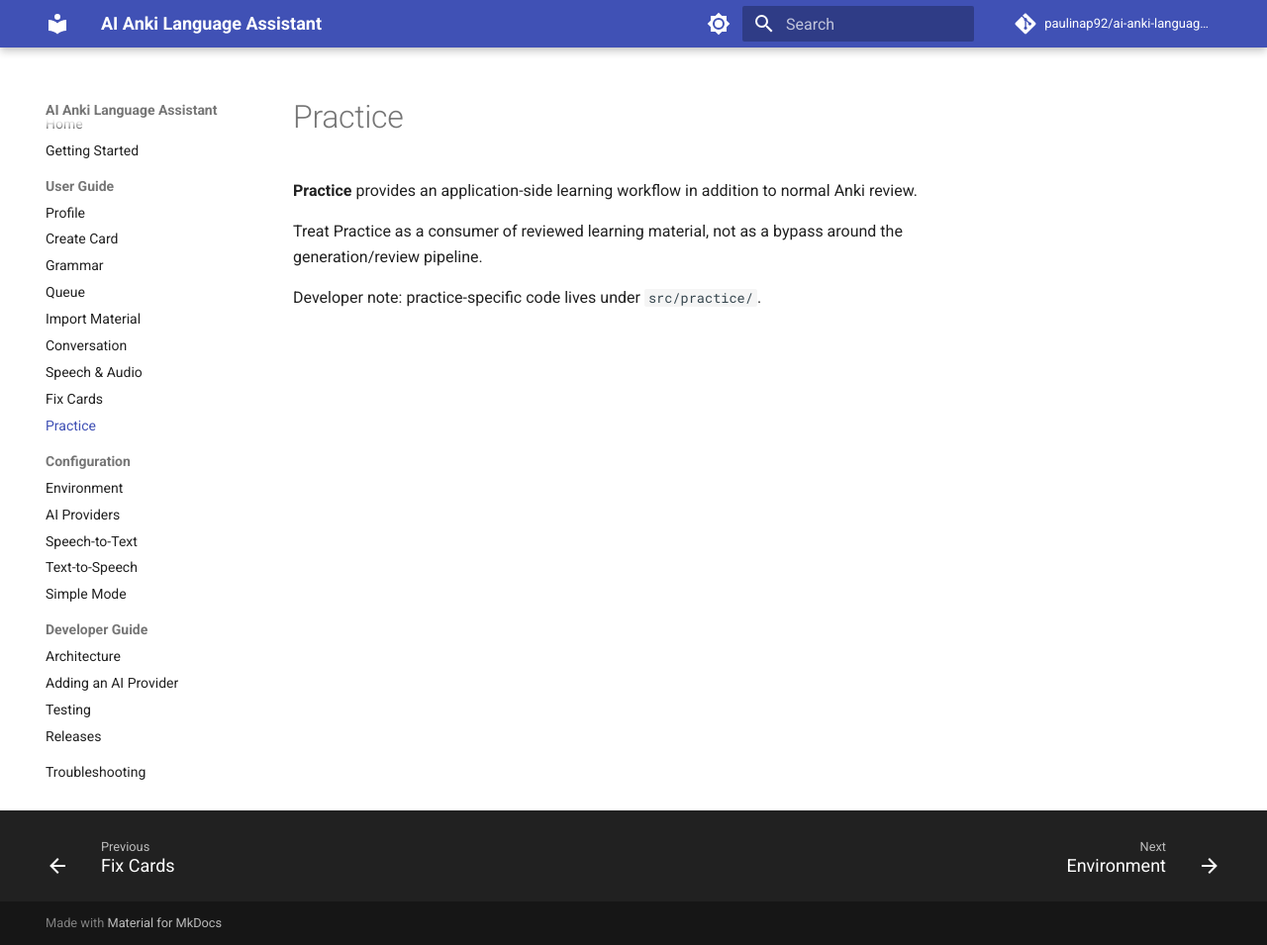
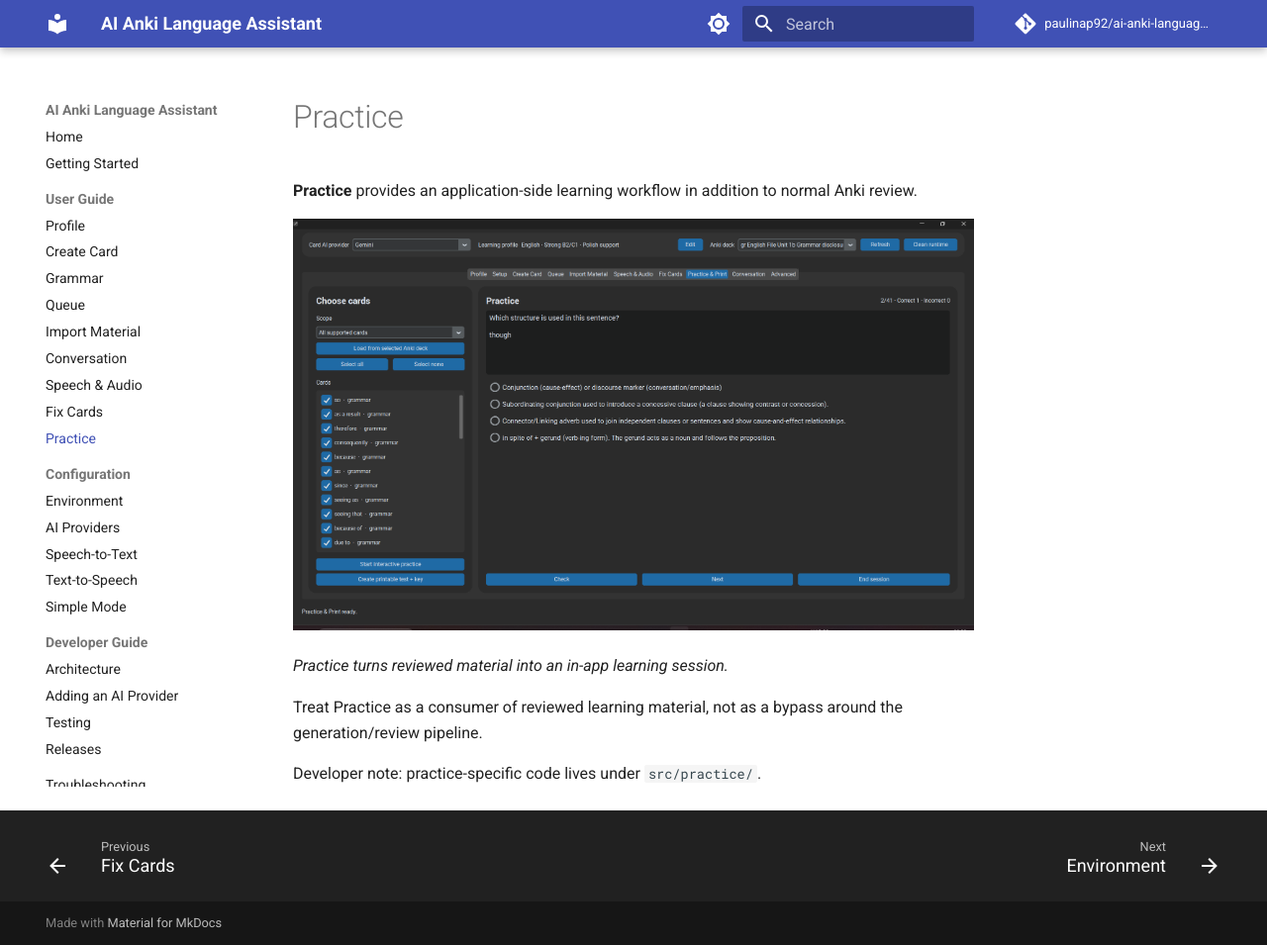
Before and after one commit to paulinap92/ai-anki-language-assistant, an MkDocs documentation site: the page built from docs/user-guide/practice.md, in a window 1280 px wide and 955 px high. Shown: the whole window at 99% size. Built offline with MkDocs 1.6.1 and Material for MkDocs 9.7.7, drawn with Linux system fonts in a browser that asks for light colours; comment, search, counter and statistics services are not loaded.

Commit message:
docs: add v13 screenshots to manual

```diff
--- a/docs/user-guide/practice.md
+++ b/docs/user-guide/practice.md
@@ -2,6 +2,10 @@
 
 **Practice** provides an application-side learning workflow in addition to normal Anki review.
 
+![Practice screen](../assets/practice.png)
+
+*Practice turns reviewed material into an in-app learning session.*
+
 Treat Practice as a consumer of reviewed learning material, not as a bypass around the generation/review pipeline.
 
 Developer note: practice-specific code lives under `src/practice/`.
```
